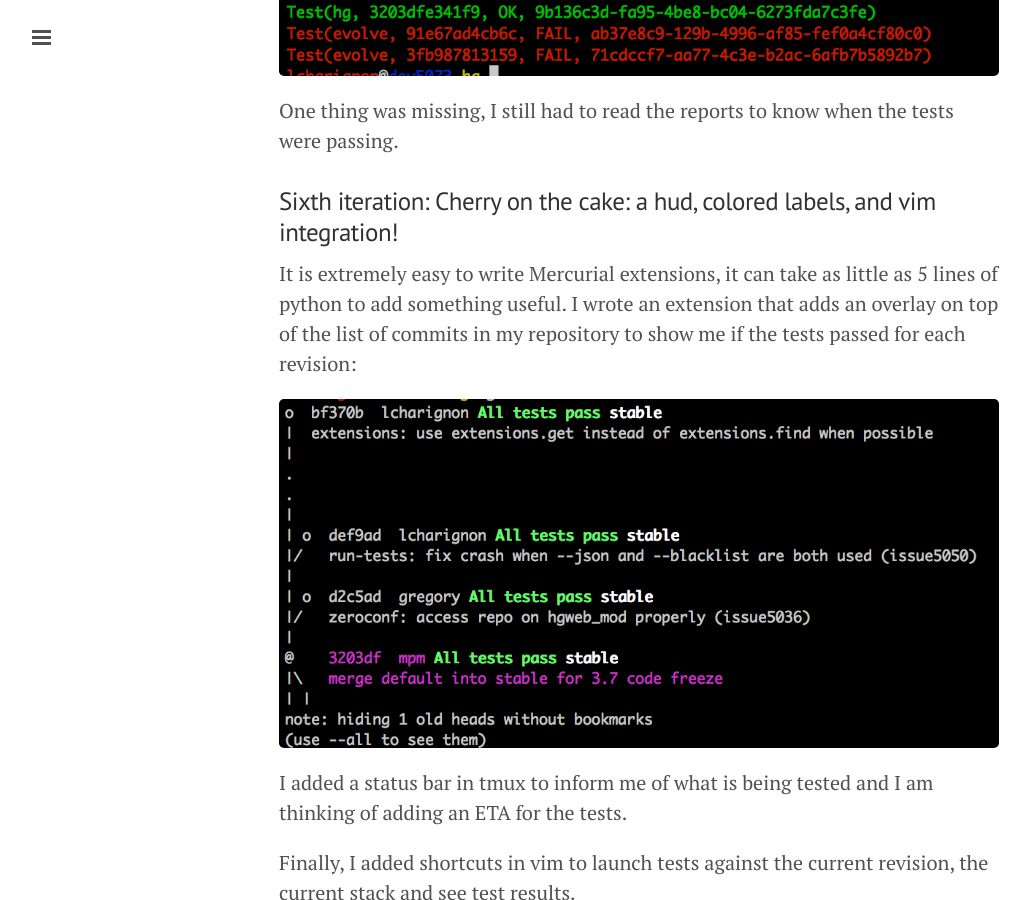
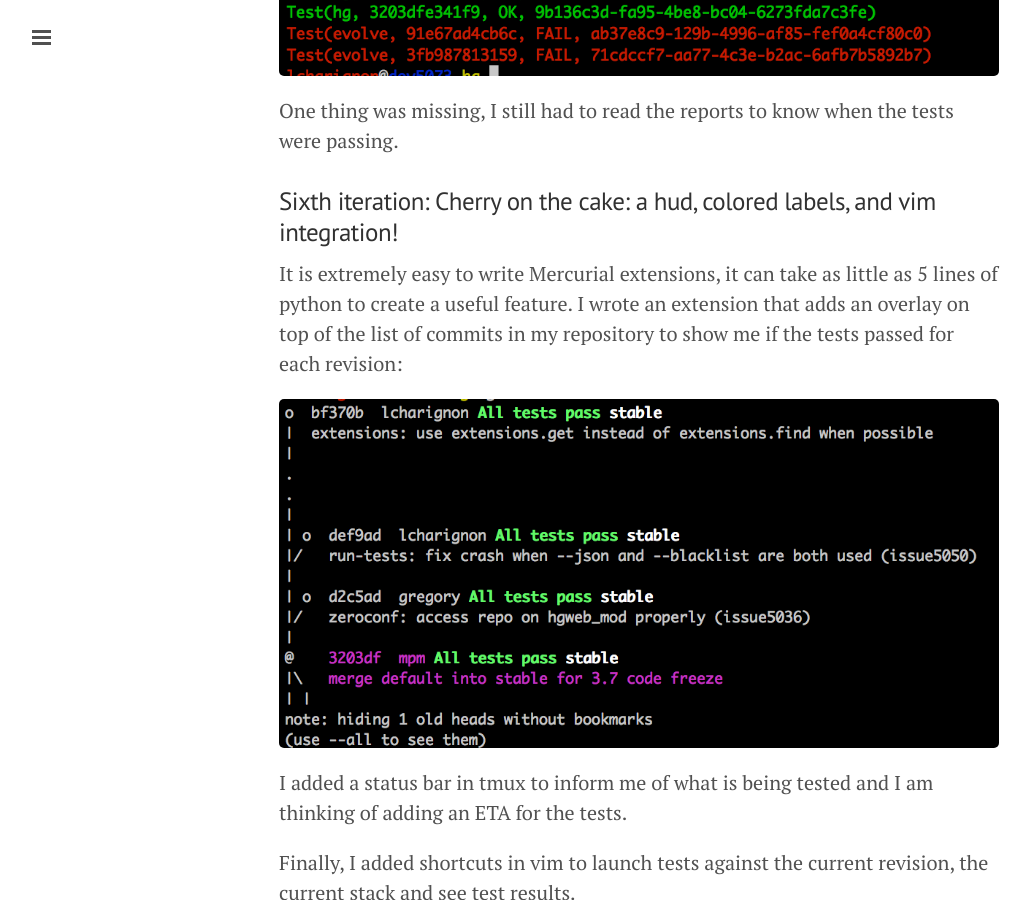
Before and after one commit to charignon/charignon.github.io, a Jekyll site: the page built from _posts/2016-01-20-reliable-automation-example.md, in a window 1280 px wide and 900 px high, scrolled down 2586 px. Shown: the whole window, without its empty margins (1-1031 px from the left). Built offline with Jekyll 4.4.1, drawn with Linux system fonts in a browser that asks for light colours; Markdown is read by kramdown in place of the engine named in the settings.

Commit message:
improve phrasing

```diff
--- a/_posts/2016-01-20-reliable-automation-example.md
+++ b/_posts/2016-01-20-reliable-automation-example.md
@@ -87,7 +87,7 @@
 ### Sixth iteration: Cherry on the cake: a hud, colored labels, and vim integration!
 
 It is extremely easy to write Mercurial extensions, it can take as little as
-5 lines of python to add something useful. I wrote an extension that adds an
+5 lines of python to create a useful feature. I wrote an extension that adds an
 overlay on top of the list of commits in my repository to show me if the tests
 passed for each revision:
 
```
Also changed, not shown: 2 other files.
